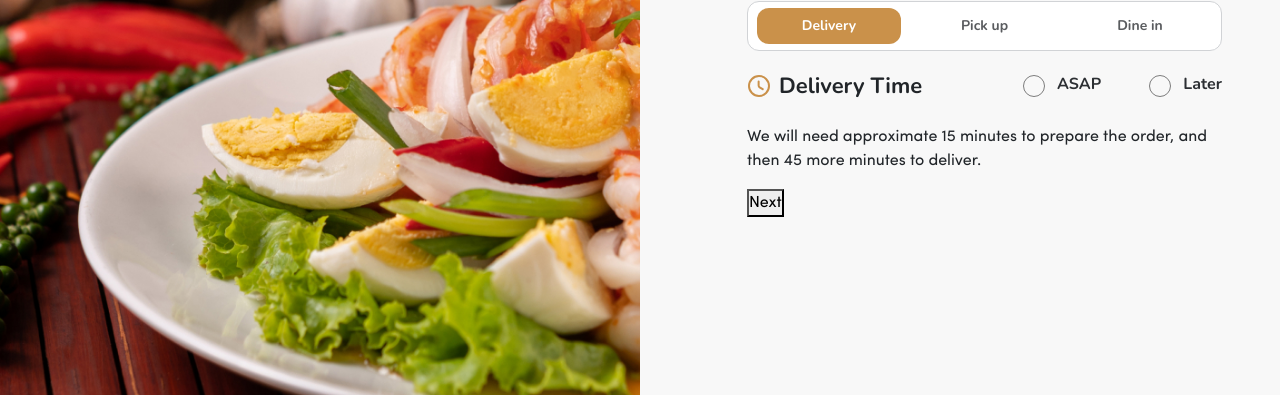
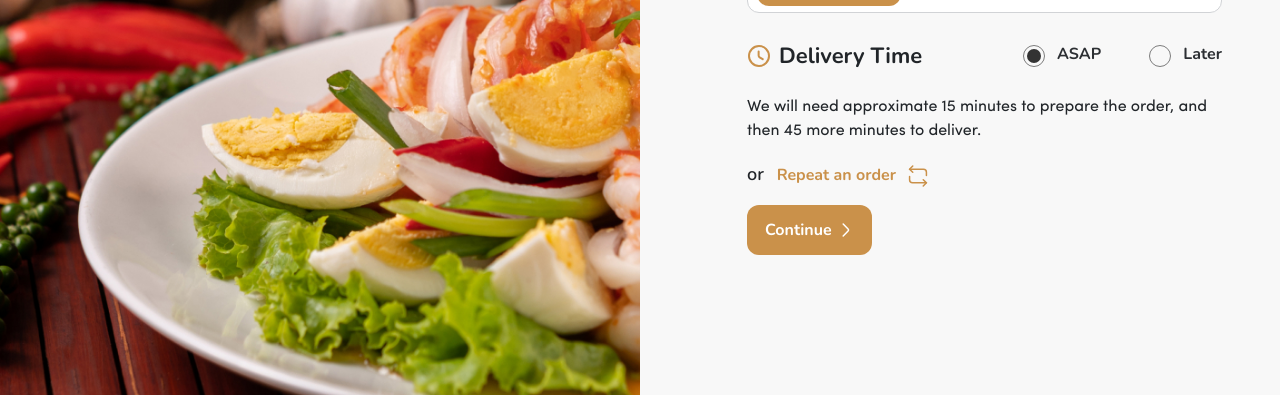
Before and after one commit to ashikrahman-ash/italiano, a plain HTML site: page chooser-order-type.html in a window 1280 px wide. Shown: the part 405-800 px from the top of the page. Drawn offline with nearby package versions, Linux system fonts and the light colour scheme.

Commit message:
chooser update

```diff
--- a/assets/js/script.js
+++ b/assets/js/script.js
@@ -109,6 +109,22 @@ $(document).ready(function () {
     //   document.getElementById("tabs_content3").classList.remove("is-active");
     // });
 
+
+    //inner tab
+    $(function(){
+
+        $('.tab-inner-radio .form-check').click(function () {
+            var tab_id = $(this).attr('data-tab');
+
+            $('.tab-inner-radio .form-check').removeClass('current');
+            $('.tab-content').removeClass('current');
+
+            $(this).addClass('current');
+            $("#" + tab_id).addClass('current');
+        })
+    })
+    //inner tab
+
     // Form tab -- End
 
 });
--- a/assets/scss/style.scss
+++ b/assets/scss/style.scss
@@ -443,6 +443,7 @@ input {
 
 .tabs__content {
     display: none;
+    // min-height: 360px;
 }
 
 .tabs__toggle {
@@ -480,6 +481,54 @@ input {
     }
 }
 
+// inner tab
+.tab-content{
+    display: none;
+}
+
+.tab-content.current{
+    display: inherit;
+}
+//inner tab
+
+.repeat-order {
+    transition: all .2s linear;
+    svg * {
+        transition: all .2s linear;
+    }
+    &:hover {
+        color: var(--gray-1);
+
+        svg * {
+            stroke: var(--gray-1)
+        }
+    }
+}
+
+.continue-btn {
+    padding: 15px 40px 15px 18px;
+    &:focus {
+        outline: none;
+    }
+    &::after {
+        content: "";
+        position: absolute;
+        right: 18px;
+        top: 16px;
+        width: 18px;
+        height: 18px;
+        background: url(../img/arrow-right.svg);
+        background-repeat: no-repeat;
+        transition: all .2s linear;
+    }
+
+    &:hover {
+        &::after {
+            right: 12px;
+        }
+    }
+}
+
 /*--- Order type /End  ---*/
 
 /*--- Login /Start  ---*/
--- a/chooser-order-type.html
+++ b/chooser-order-type.html
@@ -85,9 +85,10 @@
                                     </div>
                                 </div>
 
-                                <div class="tabs__body">
+                                <div class="tabs__body mt-2">
                                     <div class="tabs__content is-active" id="tabs_content1">
 
+                                        <div class="">
                                             <div class="heading-radio-option ff-nunito d-flex align-items-center justify-content-between pb-2">
                                                 <div class="tabs-heading-text d-flex align-items-center gap-2">
                                                     <img src="assets/img/clock-icon.svg" alt="clock icon" class="img-fluid">
@@ -95,16 +96,17 @@
                                                         Delivery Time
                                                     </h4>
                                                 </div>
+
                                                 <div class="tab-inner-radio d-flex align-items-center gap-4">
-                                                <div class="form-check">
+                                                    <div class="form-check current" data-tab="tab-1">
                                                         <label class="radio-cirle-btn" for="asap">
-                                                        <input class="form-check-input d-none" type="radio" name="flexRadioDefault" id="asap">
+                                                            <input class="form-check-input d-none" type="radio" name="flexRadioDefault" id="asap" checked>
                                                             <img src="assets/img/radio-btn-circle.svg" alt="" class="radio-normal img-fluid">
                                                             <img src="assets/img/radio-action-circle.svg" alt="" class="img-fluid d-none radio-active">
                                                             <span class="fs-6 lh-26 fw-bold text-clr-gray-1 ms-2">ASAP</span>
                                                         </label>
                                                     </div>
-                                                <div class="form-check">
+                                                    <div class="form-check"  data-tab="tab-2">
                                                         <label class="radio-cirle-btn" for="later">
                                                             <input class="form-check-input d-none" type="radio" name="flexRadioDefault" id="later">
                                                             <img src="assets/img/radio-btn-circle.svg" alt="" class="radio-normal img-fluid">
@@ -114,12 +116,40 @@
                                                     </div>
                                                 </div>
                                             </div>
-
+                                            <div class="tab-content-wrapper">
+                                                <div id="tab-1" class="tab-content current">
                                                     <p class="tabs__text mt-3">
                                                         We will need approximate 15 minutes to prepare the order, and then 45 more minutes to deliver.
                                                     </p>
-                                        <button class="btn1">Next</button>
                                                 </div>
+                                                <div id="tab-2" class="tab-content">
+                                                    <p class="tabs__text mt-3">
+                                                        We will need approximate 15 minutes to prepare the order.
+                                                    </p>
+                                                </div>
+                                            </div>
+                                            <p class="fs-18 lh-30 fw-semibold ff-nunito mt-2 mb">
+                                                or
+                                                <a href="#" class="fs-6 lh-20 fw-bold text-decoration-none text-clr-anzac repeat-order ms-2">
+                                                    Repeat an order
+                                                    <span class="ps-2">
+                                                        <svg width="20" height="22" viewBox="0 0 20 22" fill="none" xmlns="http://www.w3.org/2000/svg">
+                                                            <path d="M1.58008 4.15991H15.4201C17.0801 4.15991 18.4201 5.49991 18.4201 7.15991V10.4799" stroke="#CA914A" stroke-width="1.5" stroke-miterlimit="10" stroke-linecap="round" stroke-linejoin="round"/>
+                                                            <path d="M4.74008 1L1.58008 4.15997L4.74008 7.32001" stroke="#CA914A" stroke-width="1.5" stroke-miterlimit="10" stroke-linecap="round" stroke-linejoin="round"/>
+                                                            <path d="M18.4201 17.84H4.58008C2.92008 17.84 1.58008 16.5 1.58008 14.84V11.52" stroke="#CA914A" stroke-width="1.5" stroke-miterlimit="10" stroke-linecap="round" stroke-linejoin="round"/>
+                                                            <path d="M15.2598 20.9999L18.4198 17.84L15.2598 14.6799" stroke="#CA914A" stroke-width="1.5" stroke-miterlimit="10" stroke-linecap="round" stroke-linejoin="round"/>
+                                                            </svg>
+                                                    </span>
+                                                </a>
+                                            </p>
+                                        </div>
+
+                                        <div class="continue-btn-wrap">
+                                            <button class="btn1 continue-btn radius-12 anzac-bg border-0 text-white fs-6 lh-20 fw-bold ff-nunito position-relative">Continue</button>
+                                        </div>
+                                    </div>
+
+
                                     <div class="tabs__content" id="tabs_content2">
                                         <h2 class="tabs__title">Second Title</h2>
                                         <p class="tabs__text">
```
Also changed, not shown: assets/css/style.css, assets/img/arrow-right.svg (added). Lines whose indentation alone changed are shown as unchanged.
